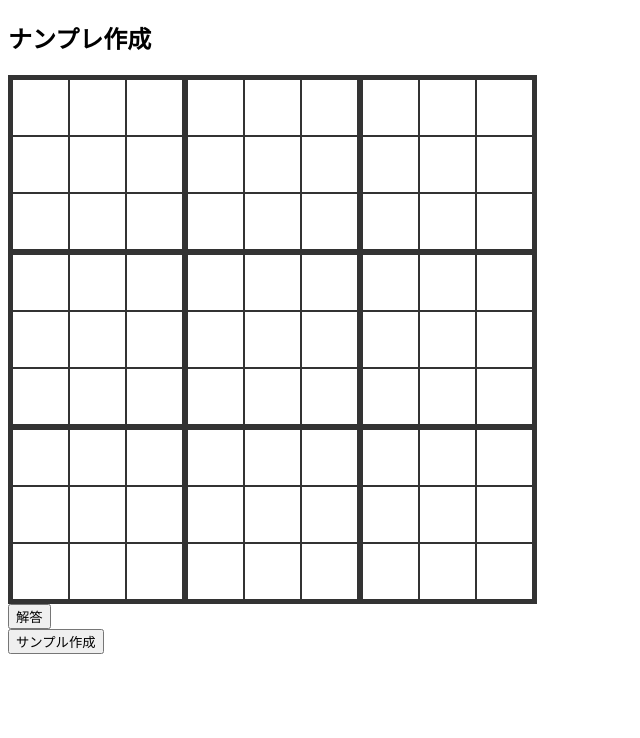
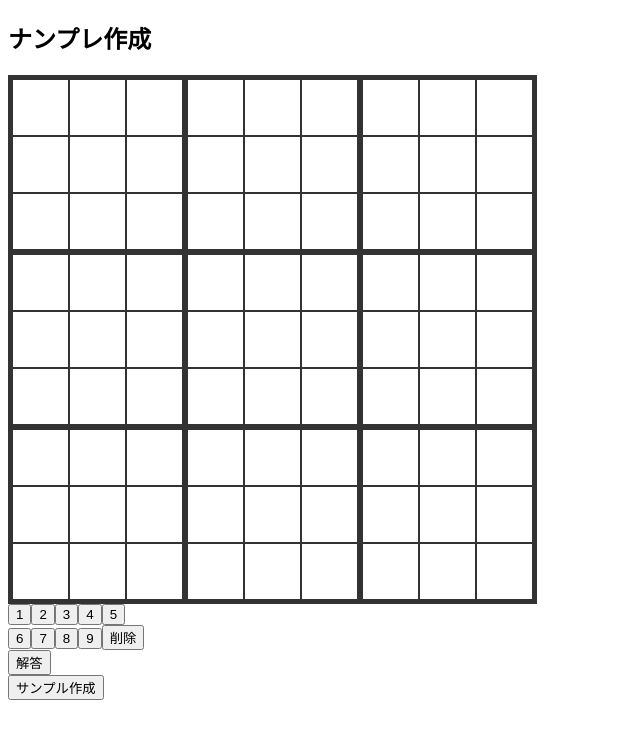
Before and after one commit to Kota-Yoshida1681/number-place, an Angular app: page / in a window 1280 px wide. Shown: the top 738 px of the page, without its empty margins (0-640 px from the left). Built offline with nearby package versions, Linux system fonts and the light colour scheme.

Commit message:
条件分岐修正

```diff
--- a/src/app/app.component.html
+++ b/src/app/app.component.html
@@ -21,7 +21,7 @@
     </table>
   </div>
   <div class="footer">
-    <div [hidden]="mode!=='memo'">
+    <div [hidden]="mode==='memo'">
       <div>
         <button class="btn" (click)="inputNum('1')">1</button>
         <button class="btn" (click)="inputNum('2')">2</button>
```
